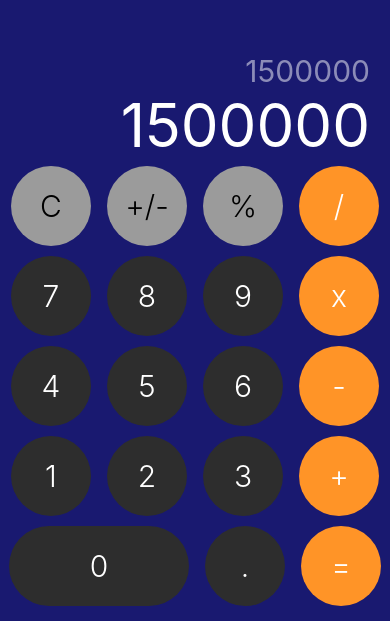
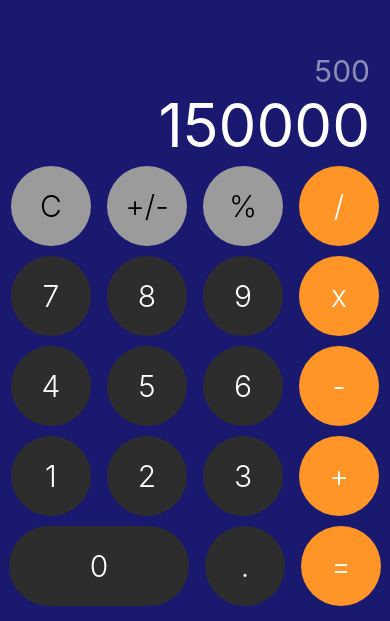
Before and after one commit to Friosn/calculator-native, a React Native app: screen / in a window 390 px wide. Shown: the part 223-844 px from the top of the page. Built offline with nearby package versions, Linux system fonts and the light colour scheme.

Commit message:
Cleaner of result and lastResult

```diff
--- a/src/components/CalcButton.tsx
+++ b/src/components/CalcButton.tsx
@@ -6,6 +6,7 @@ interface Props {
   color?: string;
   textColor?: string;
   btnWidth?: boolean;
+  action?: () => void;
 }
 
 const CalcButton = ({
@@ -13,9 +14,10 @@ const CalcButton = ({
   color = '#2D2D2D',
   textColor = 'white',
   btnWidth = false,
+  action,
 }: Props) => {
   return (
-    <TouchableOpacity activeOpacity={0.4}>
+    <TouchableOpacity activeOpacity={0.4} onPress={action}>
       <View
         style={{
           ...styles.button,
--- a/src/screens/CalculatorScreen.tsx
+++ b/src/screens/CalculatorScreen.tsx
@@ -4,14 +4,25 @@ import CalcButton from '../components/CalcButton';
 import {styles} from '../theme';
 
 const CalculatorScreen = () => {
-  const [result, setResult] = useState(1500000);
+  const [result, setResult] = useState('150000');
+  const [lastResult, setLastResult] = useState('500');
+
+  const clean = () => {
+    result !== '0' ? setResult('0') : setLastResult('0');
+  };
+
   return (
     <View style={styles.calculatorContainer}>
-      <Text style={styles.resultHistory}>{result}</Text>
+      <Text style={styles.resultHistory}>{lastResult}</Text>
       <Text style={styles.results}>{result}</Text>
 
       <View style={styles.buttonLine}>
-        <CalcButton text="C" color="#9B9B9B" textColor="black" />
+        <CalcButton
+          text={result !== '0' ? 'C' : 'AC'}
+          color="#9B9B9B"
+          textColor="black"
+          action={clean}
+        />
         <CalcButton text="+/-" color="#9B9B9B" textColor="black" />
         <CalcButton text="%" color="#9B9B9B" textColor="black" />
         <CalcButton text="/" color="#FF9427" />
```
